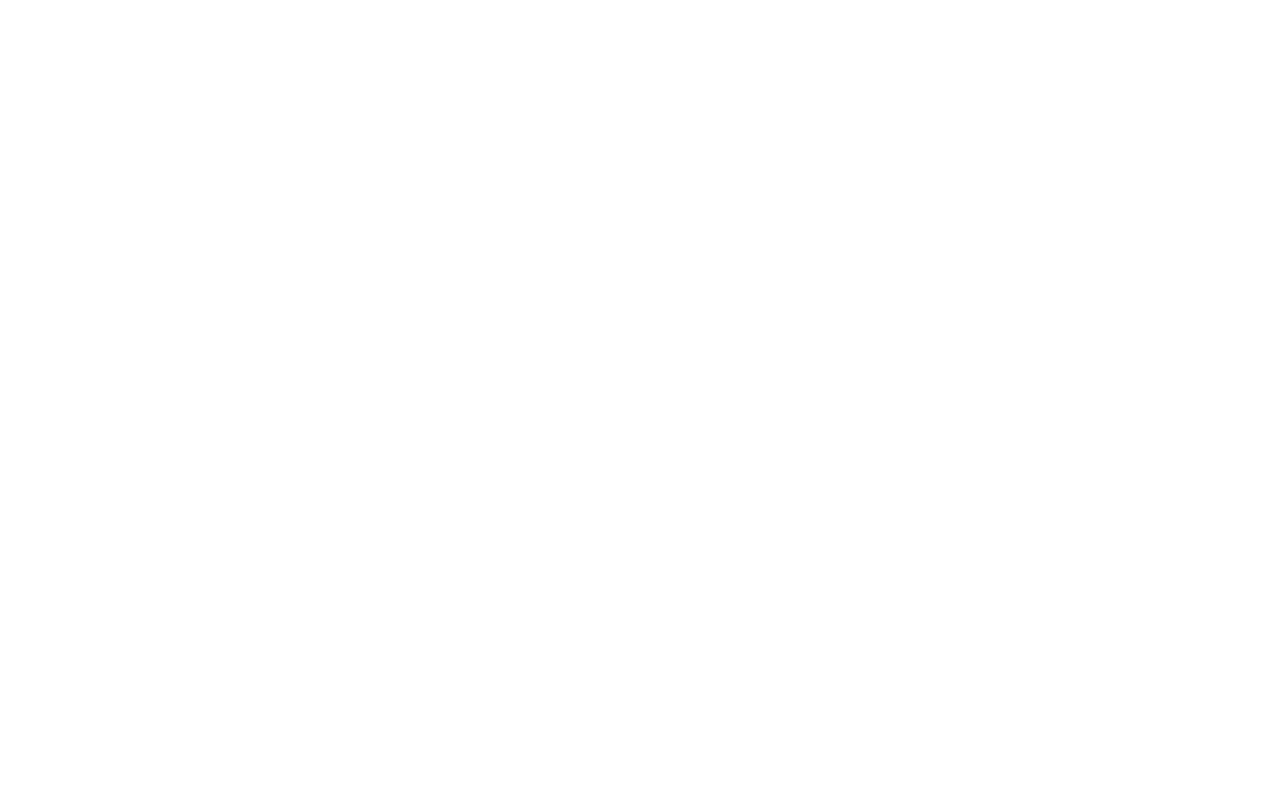
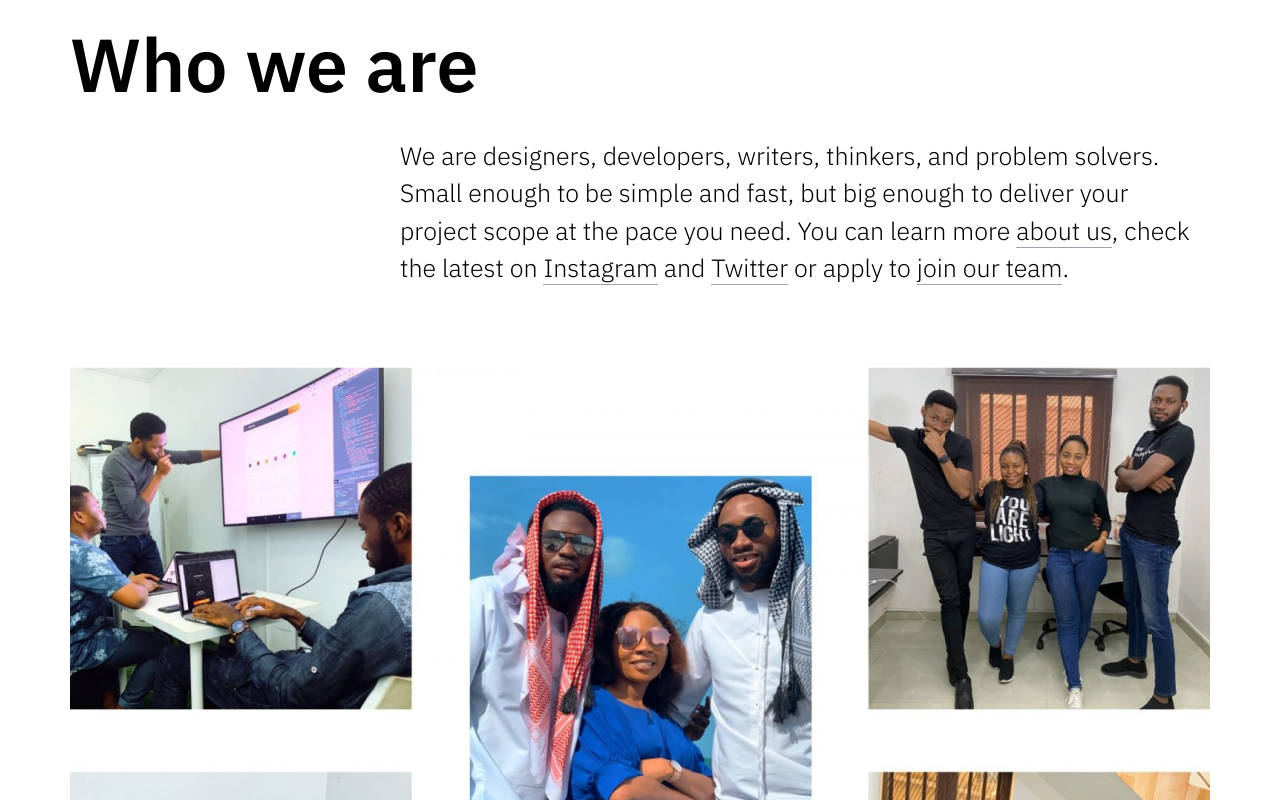
Before and after one commit to JustFelix-Dev/Cregital, a React (Vite) app: page / in a window 1280 px wide. Shown: the part 3920-4720 px from the top of the page. Before the commit the page ends 3828 px from the top, so only its background shows below. Built offline with nearby package versions, Linux system fonts and the light colour scheme.

Commit message:
feat: completed who we are

```diff
--- /dev/null
+++ b/src/components/WhoWeAre.jsx
@@ -0,0 +1,17 @@
+import imageCollage from "../assets/weare.png"
+
+const WhoWeAre = () => {
+  return (
+    <div className='flex flex-col gap-20 mt-[100px] w-full max-w-[1140px] mx-auto'>
+        <div className="flex flex-col gap-4">
+            <span className="font-ibm text-[75px] font-semibold">Who we are</span>
+            <p className="self-end font-ibm text-[25px] font-light max-w-[54ch]">We are designers, developers, writers, thinkers, and problem solvers. Small enough to be simple and fast, but big enough to deliver your project scope at the pace you need. You can learn more <span className="links border-b border-gray-400">about us</span>, check the latest on  <span className="links border-b border-gray-400">Instagram</span> and <span className="links border-b border-gray-400">Twitter</span> or apply to <span className="links border-b border-gray-400">join our team</span>.</p>
+        </div>
+        <div>
+            <img src={imageCollage} alt="who-we-are"/>
+        </div>
+    </div>
+  )
+}
+
+export default WhoWeAre
--- a/src/index.css
+++ b/src/index.css
@@ -32,3 +32,24 @@
 .line-tight{
   line-height: 8.2rem;
 }
+
+.links{
+  position: relative;
+  isolation: isolate;
+  transition: background 300ms ease;
+
+}
+.links::before {
+  content: '';
+  position: absolute;
+  background-color: gainsboro;
+  inset: 0;
+  z-index: -1;
+  transform: scaleY(0);
+  transform-origin: bottom;
+  transition: all 200ms ease;
+}
+
+.links:hover::before{
+  transform: scaleY(1);
+}
--- a/src/screens/Home.jsx
+++ b/src/screens/Home.jsx
@@ -2,6 +2,7 @@
 import dropLine from "../assets/Link.svg";
 import Hero from "../components/Hero";
 import Works from "../components/Works";
+import WhoWeAre from "../components/WhoWeAre";
 
 const Home = () => {
   return (
@@ -9,6 +10,7 @@
         <Navbar/>
         <Hero/>
         <Works/>
+        <WhoWeAre/>
         <div className=" bg-white fixed bottom-[1rem] right-[1rem]">
             <img  className="dropline" src={dropLine} alt="drop-line" />
         </div>
```
